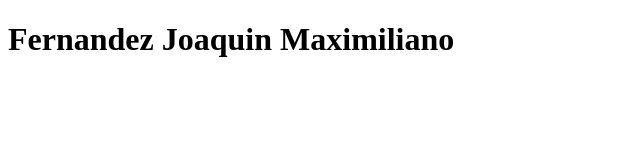
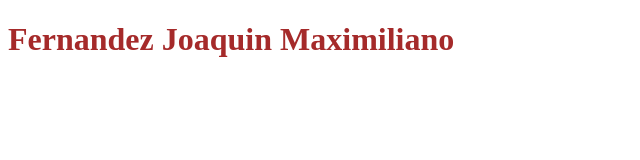
Before and after one commit to FACUQz3/JoaquIn_fernandezEXAMEN, a plain HTML site: page index.html in a window 1280 px wide. Shown: the whole page, without its empty margins (0-640 px from the left). Drawn offline with Linux system fonts and the light colour scheme.

Commit message:
agrego color al titulo en css

```diff
--- a/estilo.css
+++ b/estilo.css
@@ -0,0 +1,3 @@
+.actualizar{
+    color: brown;
+}
--- a/index.html
+++ b/index.html
@@ -6,6 +6,6 @@
     <title>Examen</title>
 </head>
 <body>
-    <h1>Fernandez Joaquin Maximiliano</h1>
+    <h1 class="actualizar">Fernandez Joaquin Maximiliano</h1>
 </body>
 </html>
```
